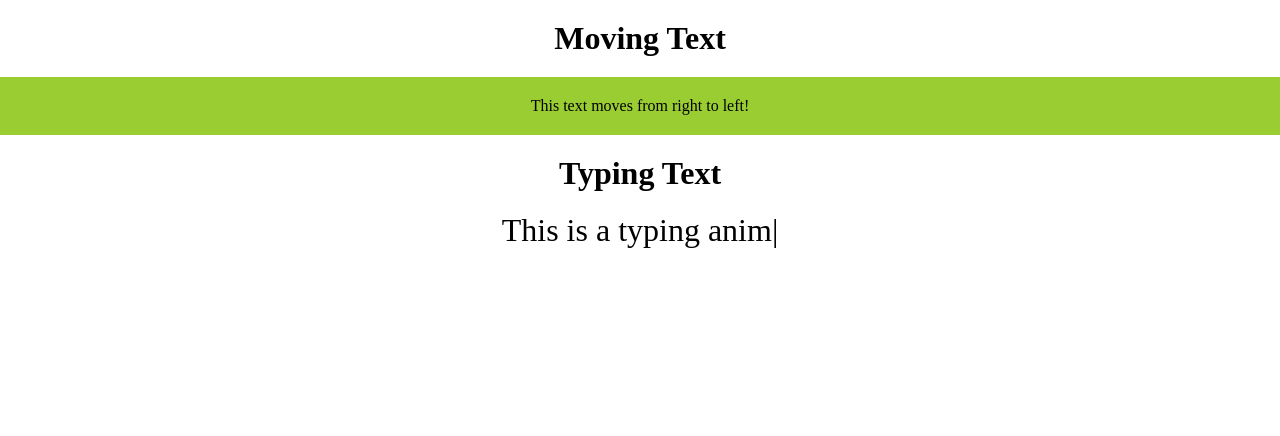
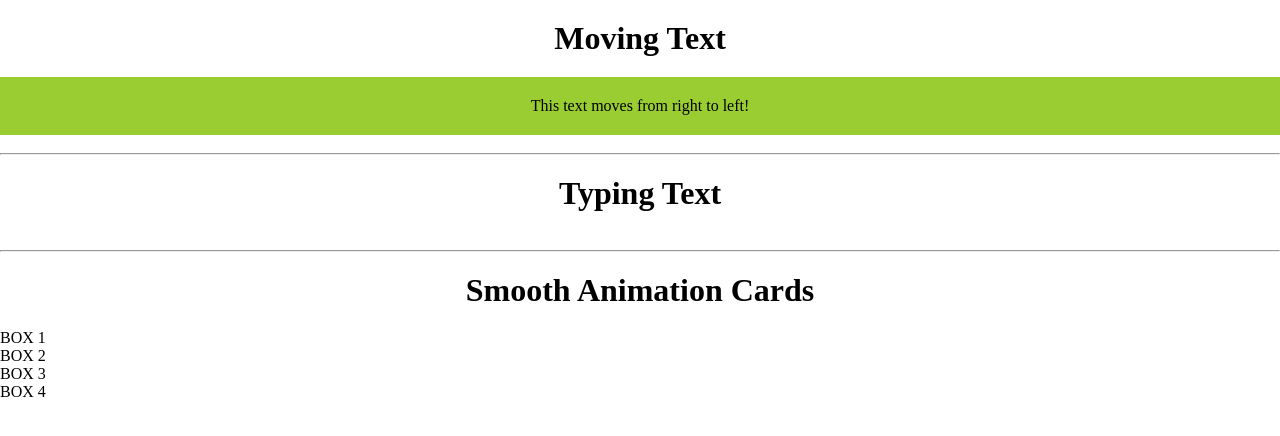
Before and after one commit to Abdessamad202/animation, a plain HTML site: page index.html in a window 1280 px wide. Drawn offline with nearby package versions, Linux system fonts and the light colour scheme.

Commit message:
Updated index.html

```diff
--- a/index.html
+++ b/index.html
@@ -13,13 +13,24 @@
     <div class="scrolling-text">
         <div>This text moves from right to left!</div>
     </div>
+    <br>
+    <hr>
     <h1>Typing Text</h1>
-    <div id="typed-container">
-        <span id="typed"></span>
+    <div class="typed-container">
+        <span class="typed"></span>
     </div>
-
+    <br>
+    <hr>
+    <h1>Smooth Animation Cards</h1>
+    <div class="parent">
+        <div class="child">BOX 1</div>
+        <div class="child">BOX 2</div>
+        <div class="child">BOX 3</div>
+        <div class="child">BOX 4</div>
+    </div>
 </body>
 <script src="https://cdn.jsdelivr.net/npm/typed.js@2.0.12"></script>
+<script src="https://cdnjs.cloudflare.com/ajax/libs/animejs/3.2.1/anime.min.js"></script>
 <script src="script.js"></script>
 </body>
 
```
